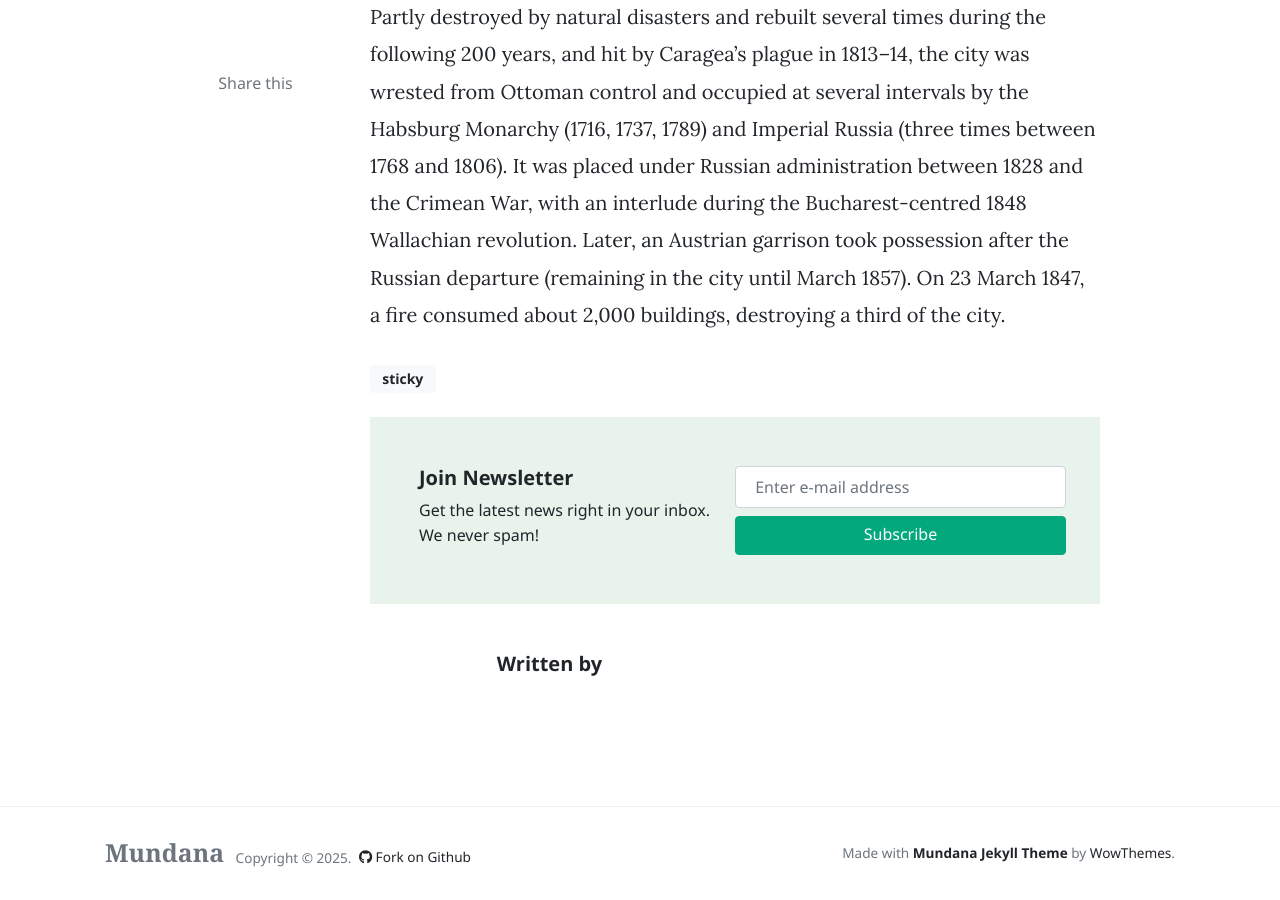
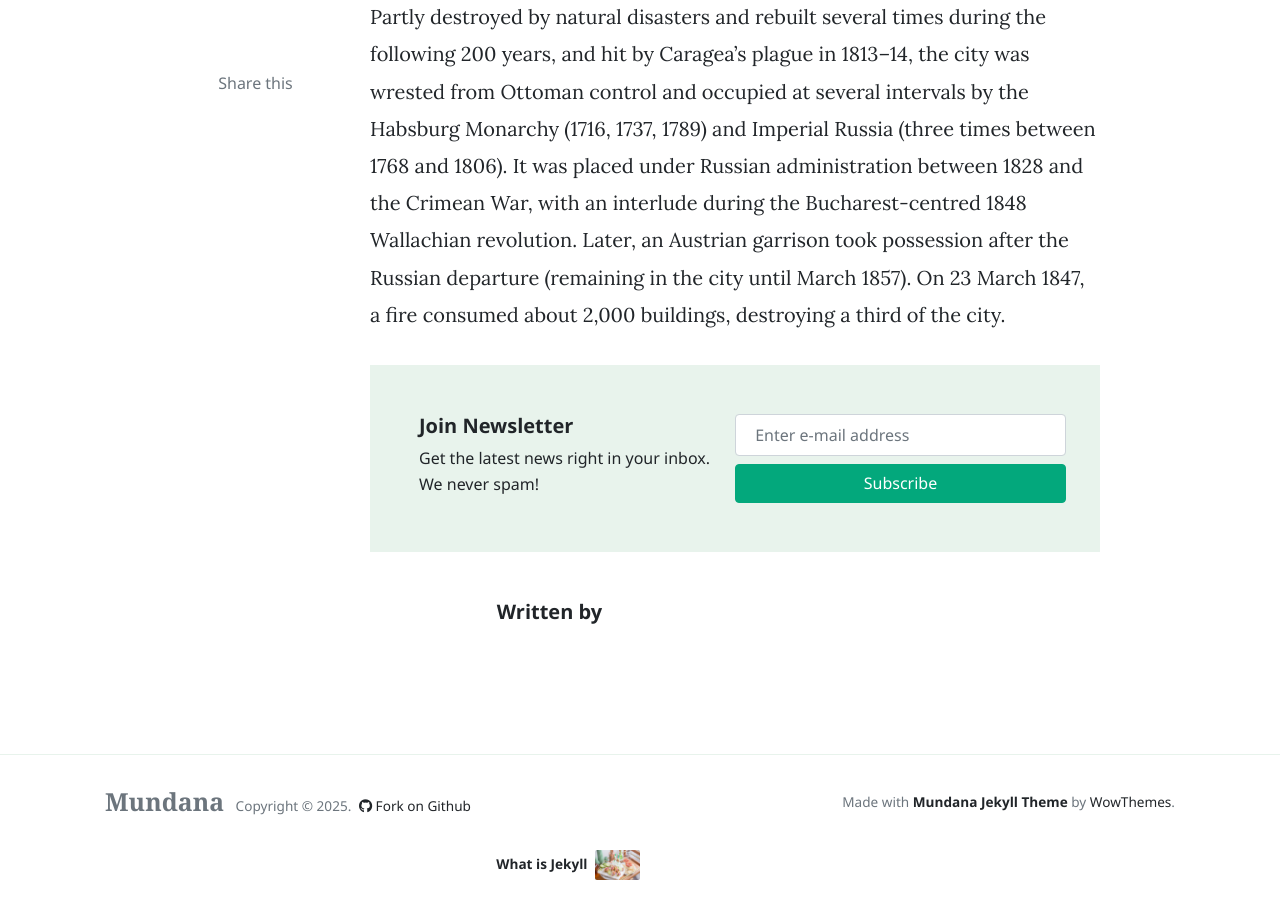
Before and after one commit to Priteshkamde/Priteshkamde.github.io, a Jekyll site: the page built from _posts/2019-01-18-charm-old-cities.md, in a window 1280 px wide and 900 px high, scrolled down 1269 px. Built offline with Jekyll 4.4.1, drawn with Linux system fonts in a browser that asks for light colours; nearby versions of some CDN libraries; comment, search, counter and statistics services are not loaded.

Commit message:
Changes in Tag content

```diff
--- a/_posts/2019-01-18-charm-old-cities.md
+++ b/_posts/2019-01-18-charm-old-cities.md
@@ -1,10 +1,10 @@
 ---
 layout: post
-title:  "Could we reinvent the charm of old cities"
+title: "Could we reinvent the charm of old cities"
 author: jane
-categories: [ Jekyll, tutorial ]
+categories: [Jekyll, tutorial]
 image: assets/images/home.jpg
-tags: [sticky]
+tags: []
 ---
 
 Bucharest’s history alternated periods of development and decline from the early settlements in antiquity until its consolidation as the national capital of Romania late in the 19th century. First mentioned as the “Citadel of București” in 1459, it became the residence of the famous Wallachian prince Vlad III the Impaler.
```
Also changed, not shown: _posts/2025-05-05-medical-imaging.md (+1 -1 lines).
